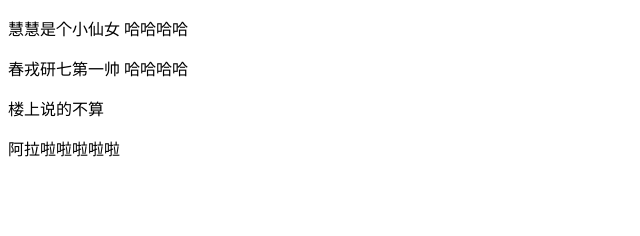
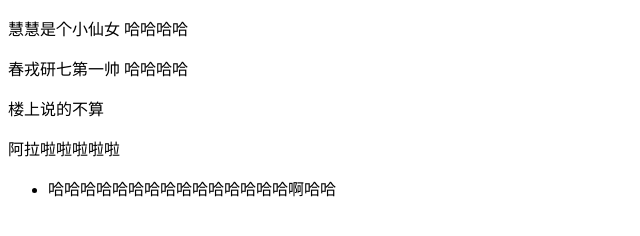
Before and after one commit to fangchunrong/-, a plain HTML site: page a.html in a window 1280 px wide. Shown: the whole page, without its empty margins (0-640 px from the left). Drawn offline with Linux system fonts and the light colour scheme.

Commit message:
改改改

```diff
--- a/a.html
+++ b/a.html
@@ -13,5 +13,9 @@
 
 	<p>阿拉啦啦啦啦啦</p>
 
+	<ul>
+		<li>哈哈哈哈哈哈哈哈哈哈哈哈哈哈哈啊哈哈</li>
+	</ul>
+
 </body>
 </html>
```
